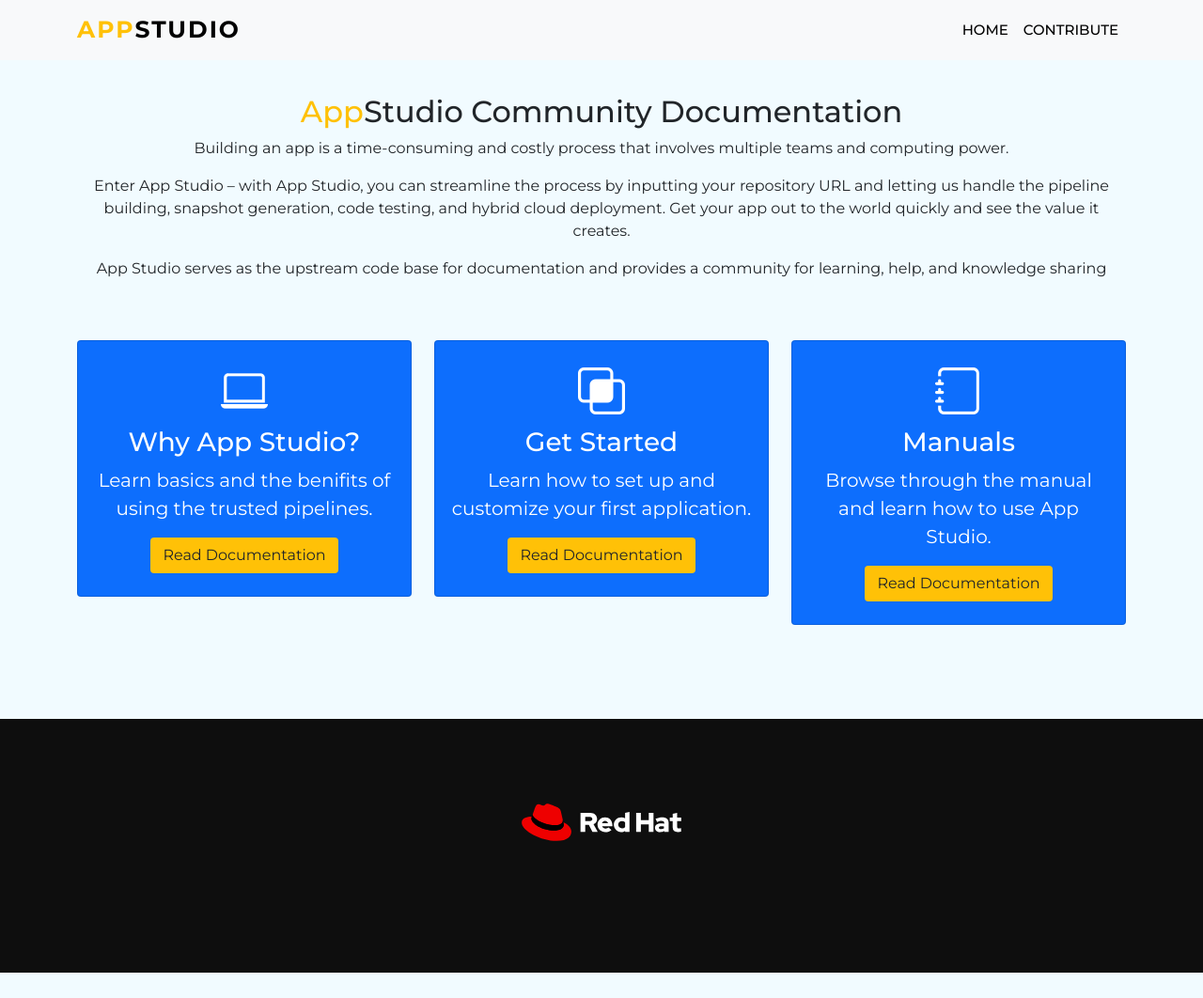
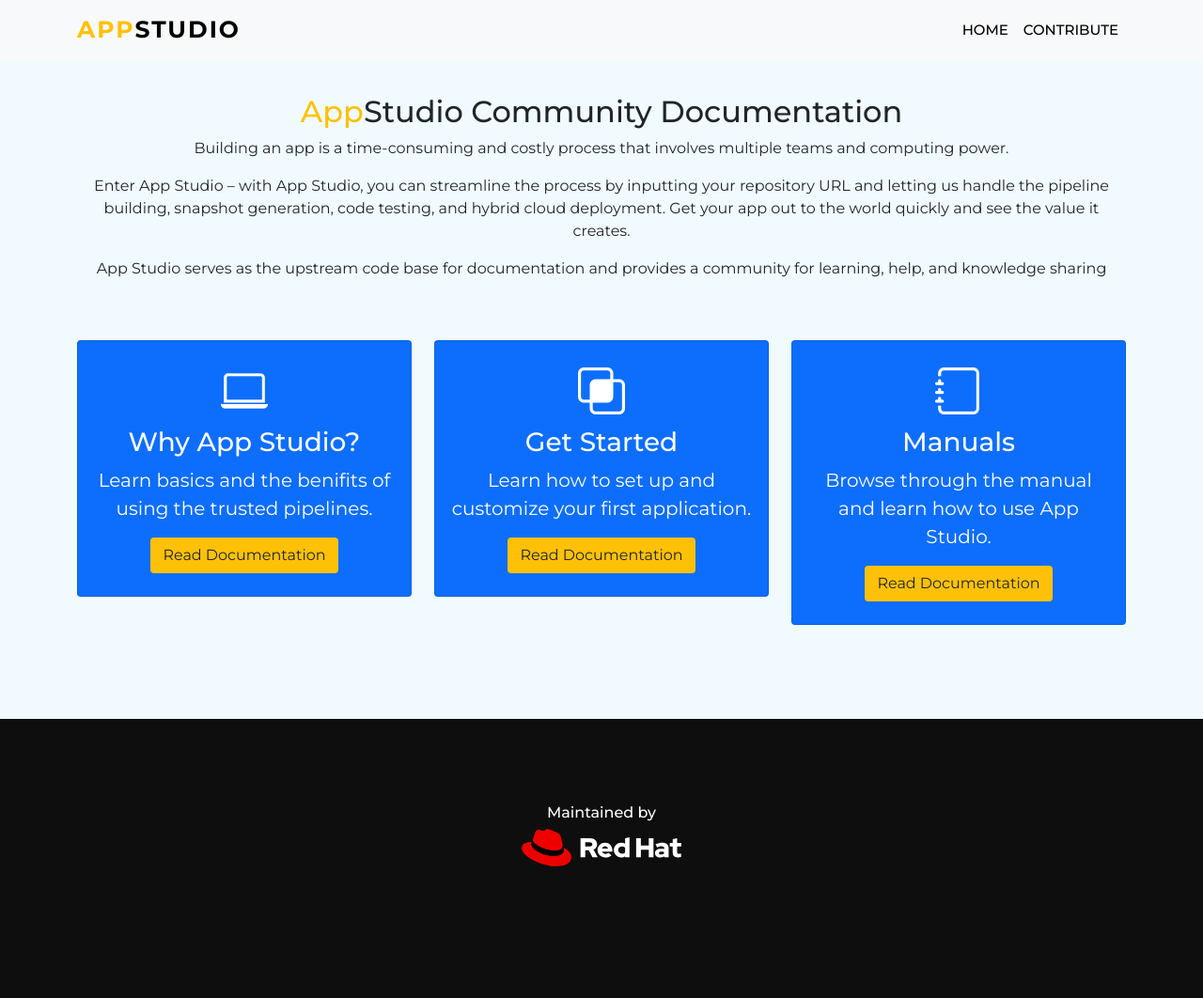
Before and after one commit to redhat-appstudio/appstudio.docs.ui.io, a Jekyll site: the page built from index.html, in a window 1280 px wide and 1062 px high. Shown: the whole window at 94% size. Built offline with Jekyll 4.4.1, drawn with Linux system fonts in a browser that asks for light colours; nearby versions of some CDN libraries.

Commit message:
Initial commit

```diff
--- a/_includes/footer.html
+++ b/_includes/footer.html
@@ -2,6 +2,7 @@
     <div class="row">
         </div class="col-md-3">
             <div class="logo">
+                <h6 class="text-white">Maintained by</h6>
                 <img src="{{site.url}}/img/Logo-RedHat.svg" alt="Red Hat">
             </div>
         </div>
```
